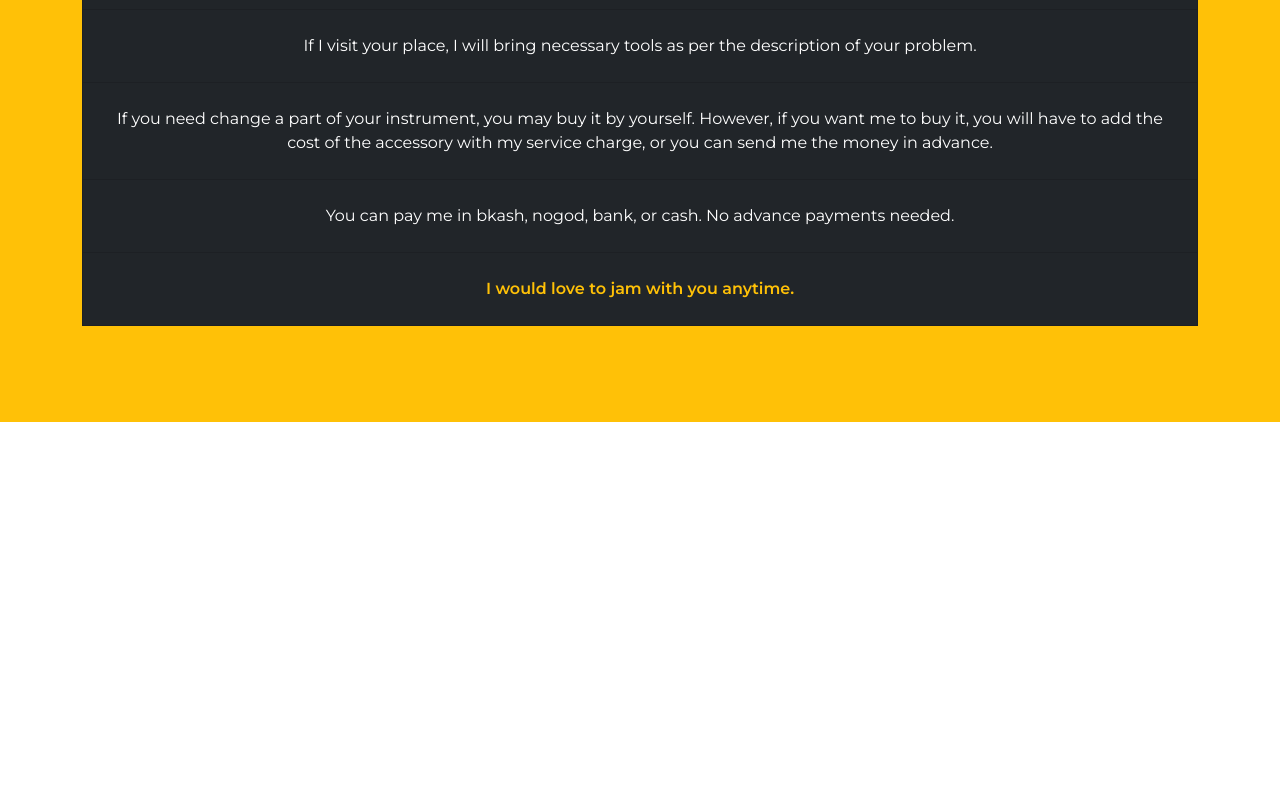
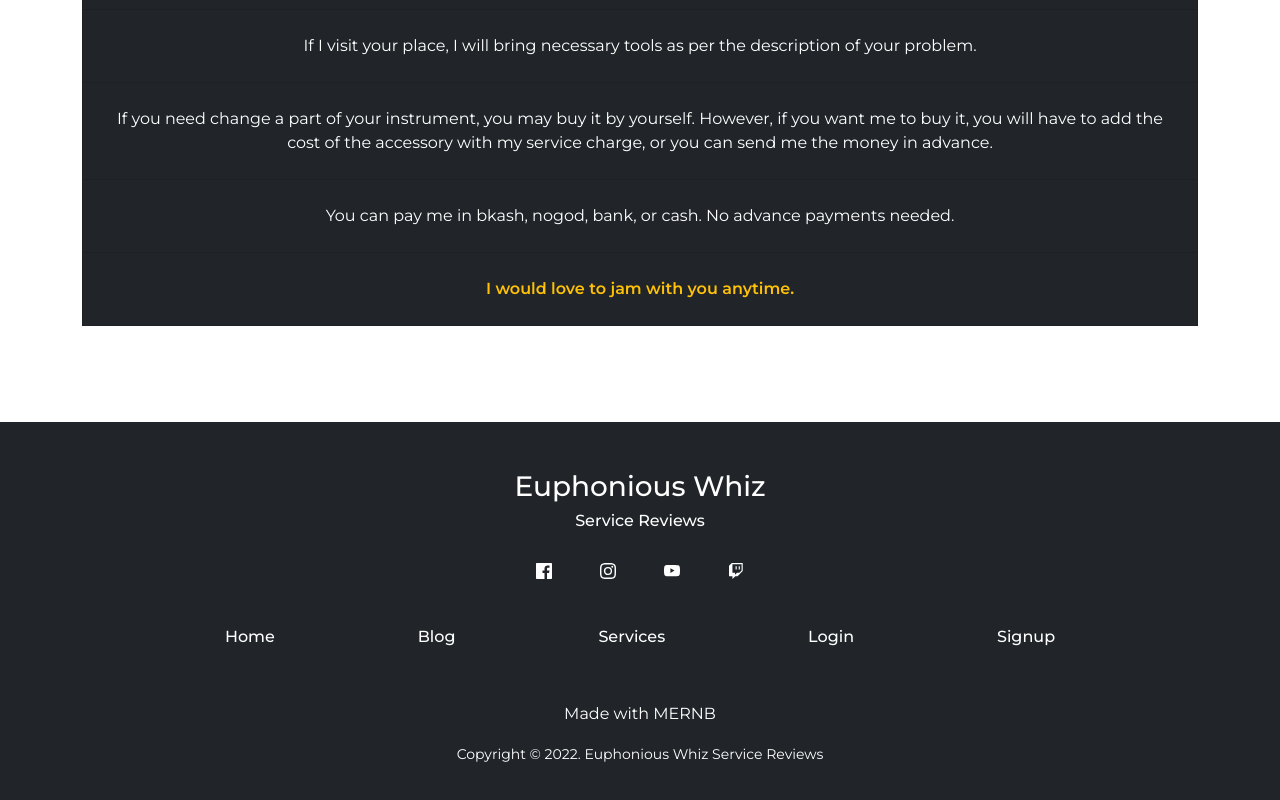
Before and after one commit to farhanhasindipro25/euphonious-whiz-client, a React (Create React App) app: page /home in a window 1280 px wide. Shown: the part 2573-3373 px from the top of the page. Before the commit the page ends 2995 px from the top, so only its background shows below. Built offline with nearby package versions, Linux system fonts and the light colour scheme.

Commit message:
footer Added

```diff
--- a/src/App.js
+++ b/src/App.js
@@ -4,7 +4,7 @@ import 'typeface-montserrat';
 
 function App() {
   return (
-    <div style={{fontFamily: 'montserrat'}} className='bg-warning'>
+    <div style={{fontFamily: 'montserrat'}}>
       <RouterProvider router={router}></RouterProvider>
     </div>
   );
--- a/src/Pages/Home/SlidingBanner/SlidingBanner.js
+++ b/src/Pages/Home/SlidingBanner/SlidingBanner.js
@@ -19,7 +19,7 @@ const SlidingBanner = () => {
           <Carousel.Caption className="mb-5 pb-5">
             <h2>
               Find service reviews of{" "}
-              <span className="fw-bold bg-white text-dark p-2">
+              <span className="fw-bold bg-dark text-warning p-2">
                 Euphonious Whiz
               </span>
               , and add your own!
--- a/src/Pages/Shared/Footer/Footer.js
+++ b/src/Pages/Shared/Footer/Footer.js
@@ -1,11 +1,35 @@
-import React from 'react';
+import React from "react";
+import { GrFacebook } from "react-icons/gr";
+import { BsInstagram, BsTwitch, BsYoutube } from "react-icons/bs";
 
 const Footer = () => {
-    return (
-        <div>
-
-        </div>
-    );
+  return (
+    <div className="bg-dark">
+      <div className="pt-5 pb-4">
+        <h3 className="text-center text-white">Euphonious Whiz</h3>
+        <h6 className="text-center text-white">Service Reviews</h6>
+      </div>
+      <div className="text-white d-flex justify-content-center gap-5 pb-5">
+        <GrFacebook></GrFacebook>
+        <BsInstagram></BsInstagram>
+        <BsYoutube></BsYoutube>
+        <BsTwitch></BsTwitch>
+      </div>
+      <div className="d-flex container justify-content-evenly pb-5">
+        <h6 className="text-white">Home</h6>
+        <h6 className="text-white">Blog</h6>
+        <h6 className="text-white">Services</h6>
+        <h6 className="text-white">Login</h6>
+        <h6 className="text-white">Signup</h6>
+      </div>
+      <div>
+        <p className="text-white text-center pb-3 mb-0">Made with MERNB</p>
+        <p className="text-white text-center pb-5 mb-0">
+          <small>Copyright © 2022. Euphonious Whiz Service Reviews</small>
+        </p>
+      </div>
+    </div>
+  );
 };
 
 export default Footer;
```
